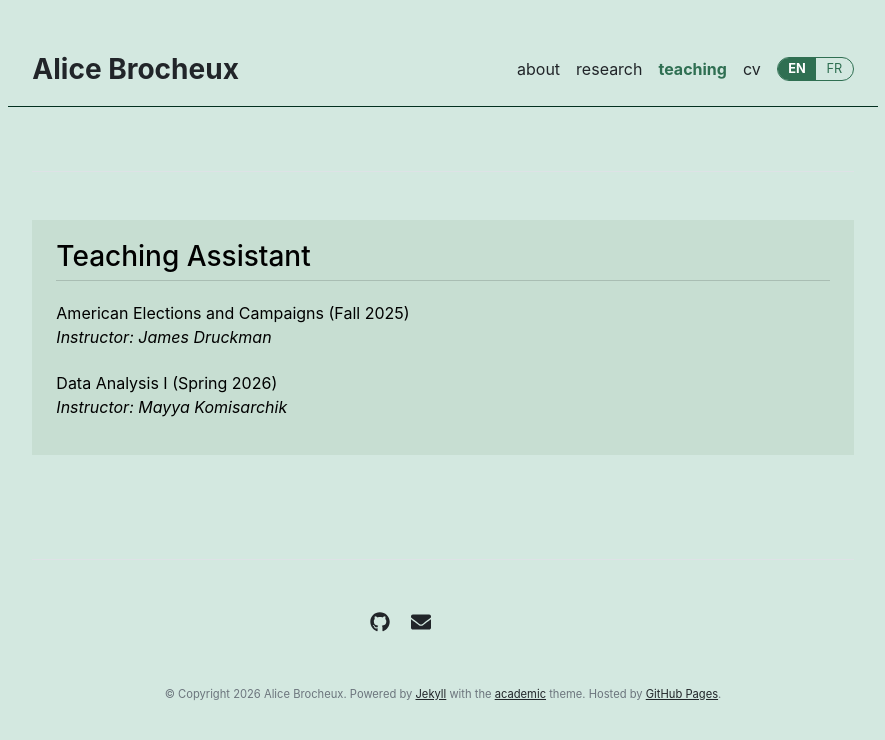
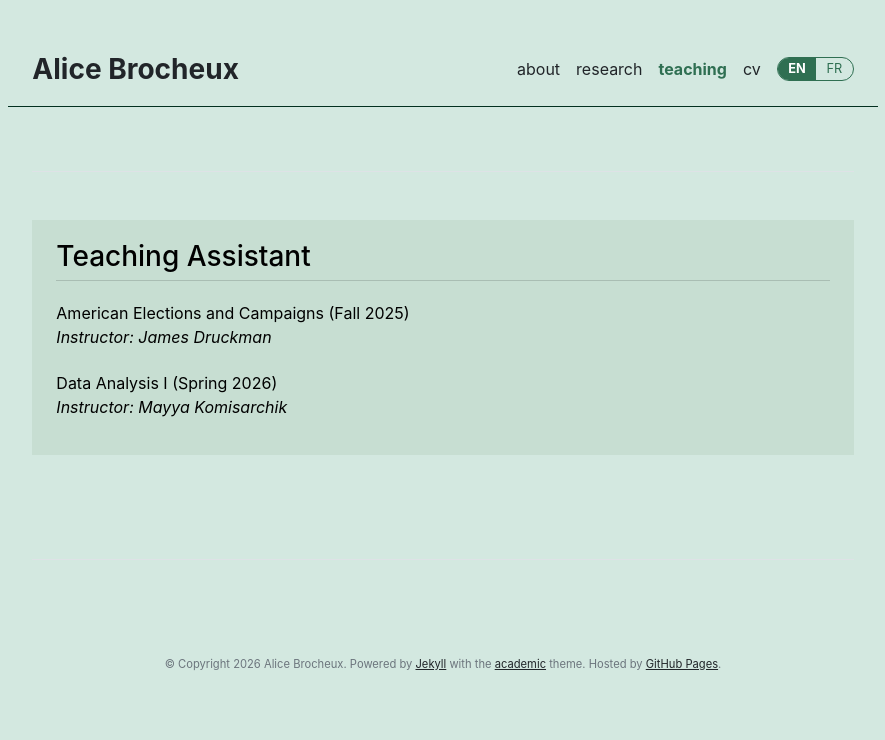
Before and after one commit to AliceBrocheux/alicebrocheux.github.io, a Jekyll site: the page built from teaching.md, in a window 1280 px wide. Shown: the top 740 px of the page, without its empty margins (197-1082 px from the left). Built offline with Jekyll 4.4.1, drawn with Linux system fonts in a browser that asks for light colours.

Commit message:
Restrict social icons to About page, add LinkedIn
GitHub/email/LinkedIn icons now only show on the About page (both
languages) instead of every page's footer.

Co-Authored-By: Claude Sonnet 5 <noreply@anthropic.com>
Claude-Session: https://claude.ai/code/session_0155iGnd9qZpnMEwwTh5PQqH

```diff
--- a/_includes/footer.html
+++ b/_includes/footer.html
@@ -1,9 +1,12 @@
 <footer class="pt-5 my-5 text-muted border-top">
   <div class="row">
     <div class="col-md-6 text-end social-media-icons">
-      <!-- To add another link (LinkedIn, X, ORCID...), copy one of these two lines and edit it. -->
+      {% if page.url == '/' or page.url == '/fr/' %}
+      <!-- To add another link (X, ORCID...), copy one of these lines and edit it. -->
       <a href="https://github.com/AliceBrocheux" class="ms-3 fs-5"><i class="fab fa-github"></i></a>
       <a href="mailto:you@example.com" class="ms-3 fs-5"><i class="fas fa-envelope"></i></a>
+      <a href="https://www.linkedin.com/in/alice-brocheux-b3bb2a196" target="_blank" rel="noopener" class="ms-3 fs-5"><i class="fab fa-linkedin"></i></a>
+      {% endif %}
     </div>
   </div>
   <div class="row">
```
